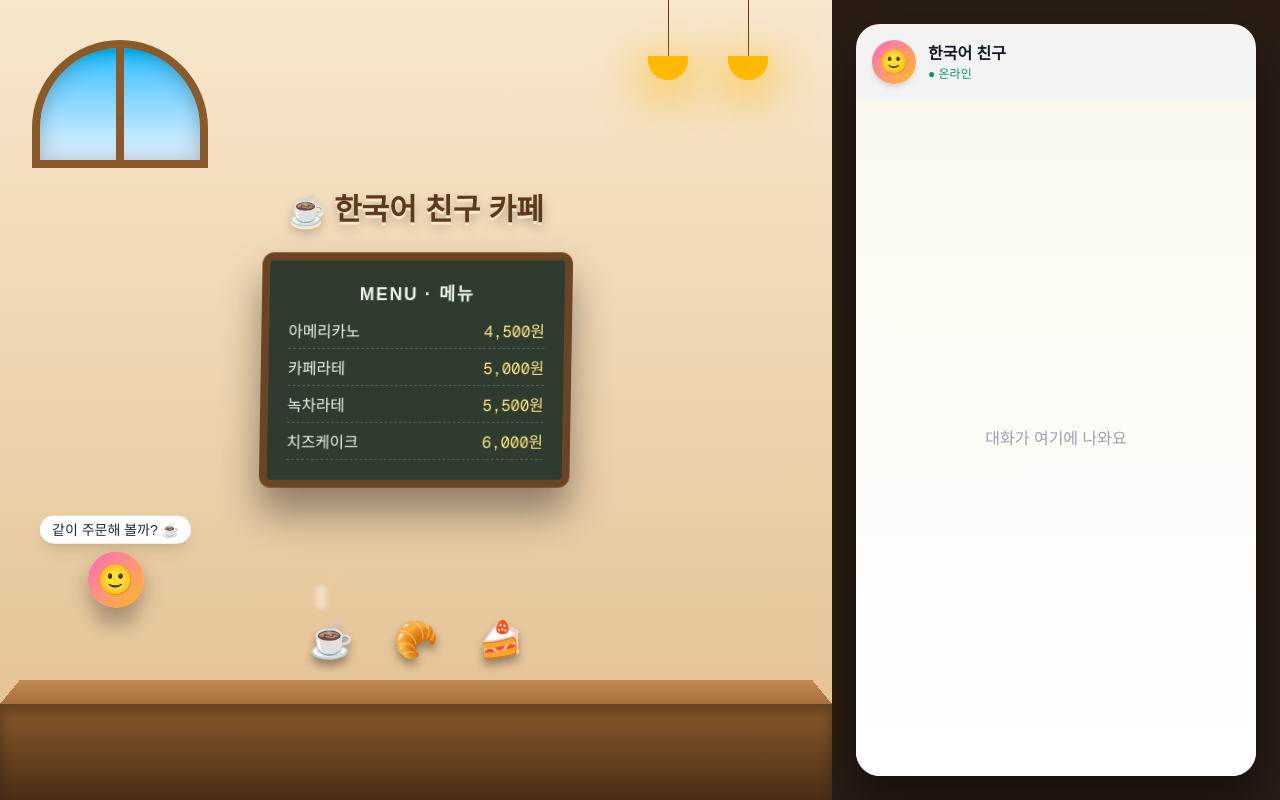
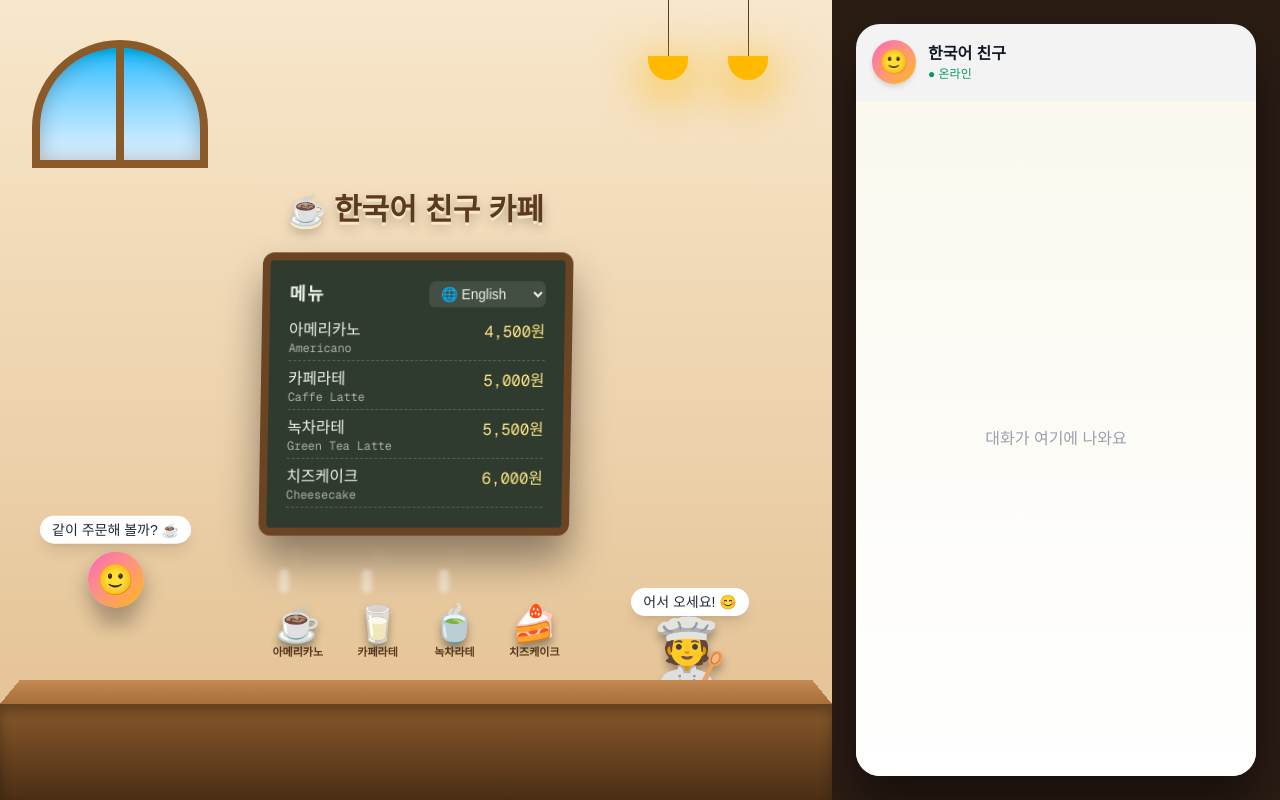
Before and after one commit to jhwksh/korean-friend-cafe, a Next.js app: page / in a window 1280 px wide. Built offline with nearby package versions, Linux system fonts and the light colour scheme.

Commit message:
계산대 뒤 점원과 메뉴판 다국어(5개 언어)가 보임
Co-Authored-By: Claude Opus 5.5 <noreply@anthropic.com>

```diff
--- /dev/null
+++ b/app/MenuBoard.tsx
@@ -0,0 +1,40 @@
+"use client";
+
+import { useState } from "react";
+import { languages, menu, type LangCode } from "./menu";
+
+// 칠판 메뉴판. 한국어 이름 아래에 고른 외국어 이름을 보여 준다.
+export default function MenuBoard() {
+  const [lang, setLang] = useState<LangCode>("en");
+
+  return (
+    <div className="w-full max-w-xs rounded-xl border-8 border-[#6b4423] bg-[#2f3b2f] p-5 text-[#f1f5e9] shadow-[0_25px_40px_rgba(0,0,0,0.4)] transition-transform duration-500 [transform:rotateY(-14deg)_rotateX(4deg)] hover:[transform:rotateY(0deg)_rotateX(0deg)]">
+      <div className="mb-3 flex items-center justify-between">
+        <h2 className="text-lg font-semibold tracking-widest">메뉴</h2>
+        <select
+          value={lang}
+          onChange={(e) => setLang(e.target.value as LangCode)}
+          aria-label="Language"
+          className="rounded-md bg-white/10 px-2 py-1 text-sm text-[#f1f5e9] outline-none focus:ring-2 focus:ring-amber-200"
+        >
+          {languages.map((l) => (
+            <option key={l.code} value={l.code} className="text-gray-900">
+              🌐 {l.label}
+            </option>
+          ))}
+        </select>
+      </div>
+      <ul className="space-y-2 font-mono">
+        {menu.map((item) => (
+          <li key={item.name} className="flex justify-between border-b border-dashed border-white/20 pb-1">
+            <span className="flex flex-col leading-tight">
+              <span>{item.name}</span>
+              <span className="text-xs text-white/60">{item.names[lang] ?? item.names.en}</span>
+            </span>
+            <span className="text-amber-200">{item.price}</span>
+          </li>
+        ))}
+      </ul>
+    </div>
+  );
+}
--- /dev/null
+++ b/app/menu.ts
@@ -0,0 +1,41 @@
+// 메뉴판에서 고를 수 있는 외국어. 한국어는 항상 크게 보이고, 고른 언어는 작게 보인다.
+//
+// 언어를 늘리는 방법 (두 군데만 고치면 된다)
+// 1. 아래 languages에 한 줄을 넣는다. 예: { code: "fr", label: "Français" },
+// 2. 메뉴마다 names에 그 언어 이름을 넣는다. 예: fr: "Café américain",
+//    아직 번역하지 못한 메뉴는 비워 둬도 된다. 그 메뉴는 영어(en)로 보인다.
+export const languages = [
+  { code: "en", label: "English" },
+  { code: "ja", label: "日本語" },
+  { code: "zh", label: "中文" },
+  { code: "es", label: "Español" },
+  { code: "vi", label: "Tiếng Việt" },
+] as const;
+
+export type LangCode = (typeof languages)[number]["code"];
+
+// 카페 메뉴 목록 하나. 메뉴판과 계산대가 모두 이 목록을 보고 그린다.
+export const menu: {
+  name: string;
+  price: string;
+  emoji: string;
+  hot: boolean;
+  names: { en: string } & Partial<Record<LangCode, string>>; // 영어는 꼭 있어야 하고, 나머지는 빠져도 된다
+}[] = [
+  {
+    name: "아메리카노", price: "4,500원", emoji: "☕", hot: true,
+    names: { en: "Americano", ja: "アメリカーノ", zh: "美式咖啡", es: "Americano", vi: "Cà phê Americano" },
+  },
+  {
+    name: "카페라테", price: "5,000원", emoji: "🥛", hot: true,
+    names: { en: "Caffe Latte", ja: "カフェラテ", zh: "拿铁咖啡", es: "Café latte", vi: "Cà phê latte" },
+  },
+  {
+    name: "녹차라테", price: "5,500원", emoji: "🍵", hot: true,
+    names: { en: "Green Tea Latte", ja: "抹茶ラテ", zh: "绿茶拿铁", es: "Latte de té verde", vi: "Latte trà xanh" },
+  },
+  {
+    name: "치즈케이크", price: "6,000원", emoji: "🍰", hot: false,
+    names: { en: "Cheesecake", ja: "チーズケーキ", zh: "芝士蛋糕", es: "Tarta de queso", vi: "Bánh phô mai" },
+  },
+];
--- a/app/page.tsx
+++ b/app/page.tsx
@@ -1,17 +1,12 @@
 import CafeFriend from "./CafeFriend";
-
-const menu = [
-  { name: "아메리카노", price: "4,500원" },
-  { name: "카페라테", price: "5,000원" },
-  { name: "녹차라테", price: "5,500원" },
-  { name: "치즈케이크", price: "6,000원" },
-];
+import MenuBoard from "./MenuBoard";
+import { menu } from "./menu";
 
 export default function Home() {
   return (
     <main className="flex min-h-screen flex-col bg-[#2b1d14] md:flex-row">
       {/* 왼쪽: 가상 카페 화면 */}
-      <section className="relative min-h-[620px] flex-1 overflow-hidden bg-gradient-to-b from-[#f8e7cc] to-[#e2bf8f] [perspective:1000px]">
+      <section className="relative min-h-[680px] flex-1 overflow-hidden bg-gradient-to-b from-[#f8e7cc] to-[#e2bf8f] [perspective:1000px]">
         <CafeFriend />
 
         {/* 창문 */}
@@ -32,32 +27,35 @@ export default function Home() {
           <h1 className="text-3xl font-extrabold text-[#5c3a1c] [text-shadow:0_3px_0_#f8e7cc,0_6px_12px_rgba(0,0,0,0.25)]">
             ☕ 한국어 친구 카페
           </h1>
-          <div className="w-full max-w-xs rounded-xl border-8 border-[#6b4423] bg-[#2f3b2f] p-5 text-[#f1f5e9] shadow-[0_25px_40px_rgba(0,0,0,0.4)] transition-transform duration-500 [transform:rotateY(-14deg)_rotateX(4deg)] hover:[transform:rotateY(0deg)_rotateX(0deg)]">
-            <h2 className="mb-3 text-center text-lg font-semibold tracking-widest">MENU · 메뉴</h2>
-            <ul className="space-y-2 font-mono">
-              {menu.map((item) => (
-                <li key={item.name} className="flex justify-between border-b border-dashed border-white/20 pb-1">
-                  <span>{item.name}</span>
-                  <span className="text-amber-200">{item.price}</span>
-                </li>
-              ))}
-            </ul>
-          </div>
+          <MenuBoard />
         </div>
 
         {/* 계산대: 윗면은 기울여서 입체감을 준다 */}
         <div className="absolute inset-x-0 bottom-0">
-          <div className="relative flex justify-center gap-10 pb-1 text-4xl">
-            <div className="relative">
-              <span className="absolute -top-6 left-2 h-6 w-2 rounded-full bg-white/70 blur-[2px] animate-[steam_2.5s_ease-out_infinite]" />
-              <span className="absolute -top-6 left-5 h-6 w-2 rounded-full bg-white/70 blur-[2px] animate-[steam_2.5s_ease-out_0.8s_infinite]" />
-              <span className="drop-shadow-[0_6px_4px_rgba(0,0,0,0.35)]">☕</span>
+          {/* 점원: 계산대 뒤에 서 있어서 아랫부분은 계산대에 가려진다 (지금은 모습만, 대화는 나중 단계) */}
+          <div className="absolute bottom-[120px] right-[10%] flex flex-col items-center">
+            <div className="mb-1 whitespace-nowrap rounded-2xl bg-white px-3 py-1 text-sm text-gray-800 shadow-lg">
+              어서 오세요! 😊
             </div>
-            <span className="drop-shadow-[0_6px_4px_rgba(0,0,0,0.35)]">🥐</span>
-            <span className="drop-shadow-[0_6px_4px_rgba(0,0,0,0.35)]">🍰</span>
+            <span className="text-6xl drop-shadow-[0_6px_4px_rgba(0,0,0,0.3)]">🧑‍🍳</span>
           </div>
-          <div className="h-10 origin-bottom bg-gradient-to-b from-[#c48a52] to-[#a86f3c] [transform:perspective(600px)_rotateX(50deg)]" />
-          <div className="h-24 bg-gradient-to-b from-[#8b5a2b] to-[#4a2e15] shadow-[inset_0_8px_12px_rgba(0,0,0,0.3)]" />
+          {/* 계산대 위 음식: 메뉴판과 같은 목록에서 그려서 항상 메뉴와 맞는다 */}
+          <div className="relative z-10 flex justify-center gap-4 pb-1 sm:gap-8">
+            {menu.map((item) => (
+              <div key={item.name} className="relative flex flex-col items-center">
+                {item.hot && (
+                  <>
+                    <span className="absolute -top-6 left-2 h-6 w-2 rounded-full bg-white/70 blur-[2px] animate-[steam_2.5s_ease-out_infinite]" />
+                    <span className="absolute -top-6 left-5 h-6 w-2 rounded-full bg-white/70 blur-[2px] animate-[steam_2.5s_ease-out_0.8s_infinite]" />
+                  </>
+                )}
+                <span className="text-4xl drop-shadow-[0_6px_4px_rgba(0,0,0,0.35)]">{item.emoji}</span>
+                <span className="text-[11px] font-semibold text-[#5c3a1c]">{item.name}</span>
+              </div>
+            ))}
+          </div>
+          <div className="relative z-10 h-10 origin-bottom bg-gradient-to-b from-[#c48a52] to-[#a86f3c] [transform:perspective(600px)_rotateX(50deg)]" />
+          <div className="relative z-10 h-24 bg-gradient-to-b from-[#8b5a2b] to-[#4a2e15] shadow-[inset_0_8px_12px_rgba(0,0,0,0.3)]" />
         </div>
       </section>
 
```
Also changed, not shown: 1 other file (tests, documents, lock files or other folders).
